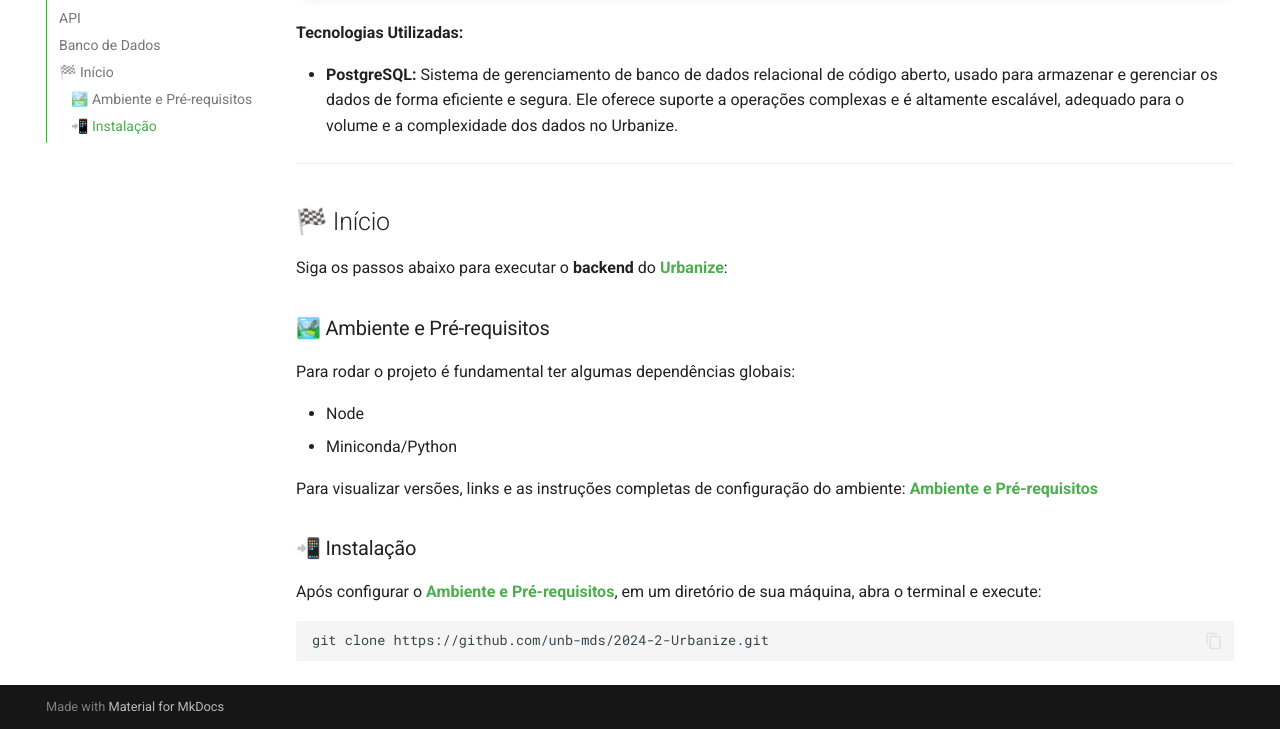
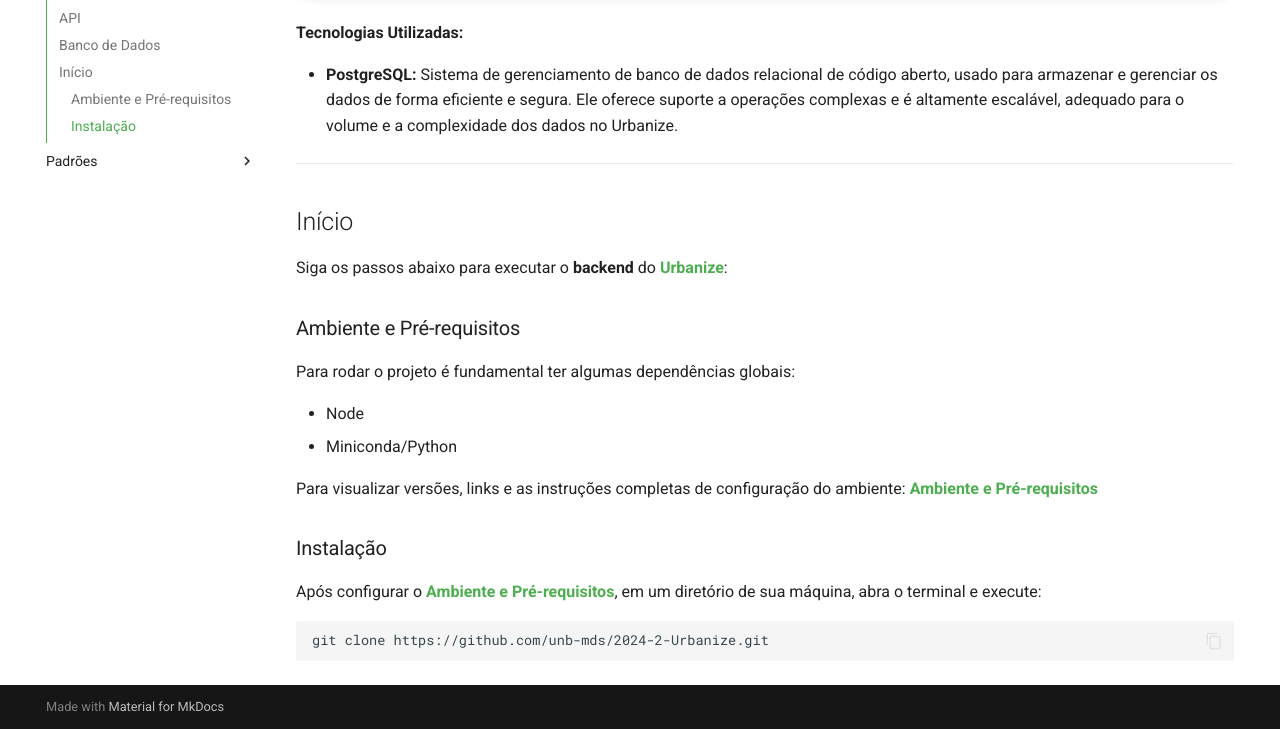
Before and after one commit to unb-mds/2024-2-Urbanize, an MkDocs documentation site: the page built from docs/projects/arquitetura.md, in a window 1280 px wide and 900 px high, scrolled down 3891 px, cut to the strip 171-900 px from the top of the window. Built offline with MkDocs 1.6.1 and Material for MkDocs 9.7.7, drawn with Linux system fonts in a browser that asks for light colours.

Commit message:
Criação novos links de navegação

```diff
--- a/docs/projects/arquitetura.md
+++ b/docs/projects/arquitetura.md
@@ -91,11 +91,11 @@
 
 ---
 
-## 🏁 Início
+## Início
 
 Siga os passos abaixo para executar o **backend** do [**Urbanize**](#):
 
-### 🏞️ Ambiente e Pré-requisitos
+### Ambiente e Pré-requisitos
 
 Para rodar o projeto é fundamental ter algumas dependências globais:
 
@@ -105,7 +105,7 @@
 Para visualizar versões, links e as instruções completas de configuração do ambiente: [**Ambiente e Pré-requisitos**](https://unb-mds.github.io/2024-1-EducaMinas-frontend/environment/)
 
 
-### 📲 Instalação
+### Instalação
 
 Após configurar o [**Ambiente e Pré-requisitos**](https://unb-mds.github.io/2024-1-EducaMinas-frontend/environment/), em um diretório de sua máquina, abra o terminal e execute:
 
--- a/mkdocs.yml
+++ b/mkdocs.yml
@@ -7,6 +7,9 @@
     - Sprint 1: sprints/sprint-1.md
   - Projeto:
     - Arquitetura e Tecnologias: projects/arquitetura.md
+    - Padrões:    # Novo link de navegação
+      - Padrão 1: padronizacaoGit.md  # Primeiro arquivo
+      - Padrão 2: padronizacaoIssues.md  # Segundo arquivo                               # Novo link de navegação
   - Sobre: about.md
 
 theme:
```
